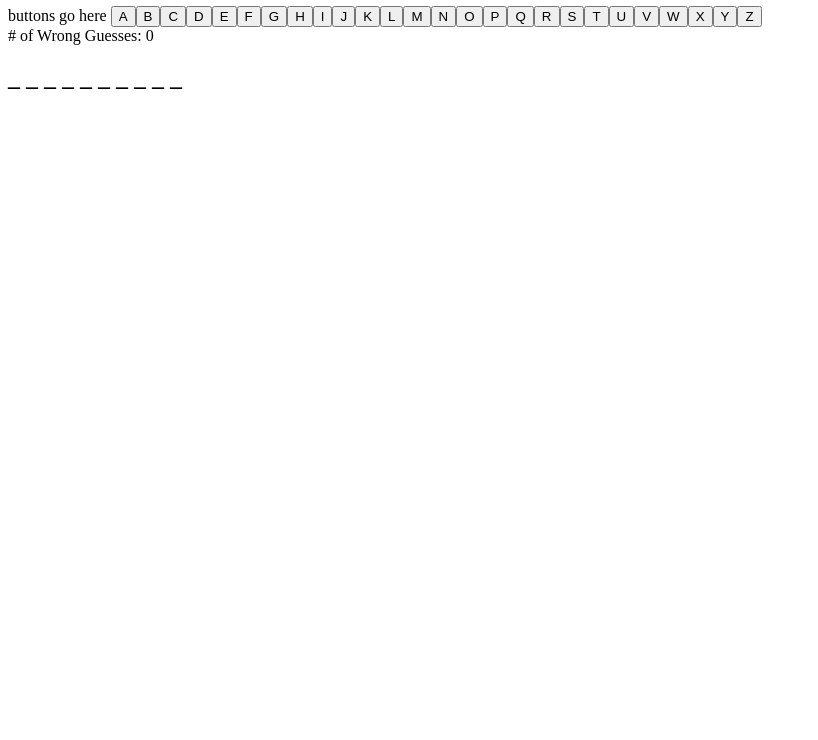
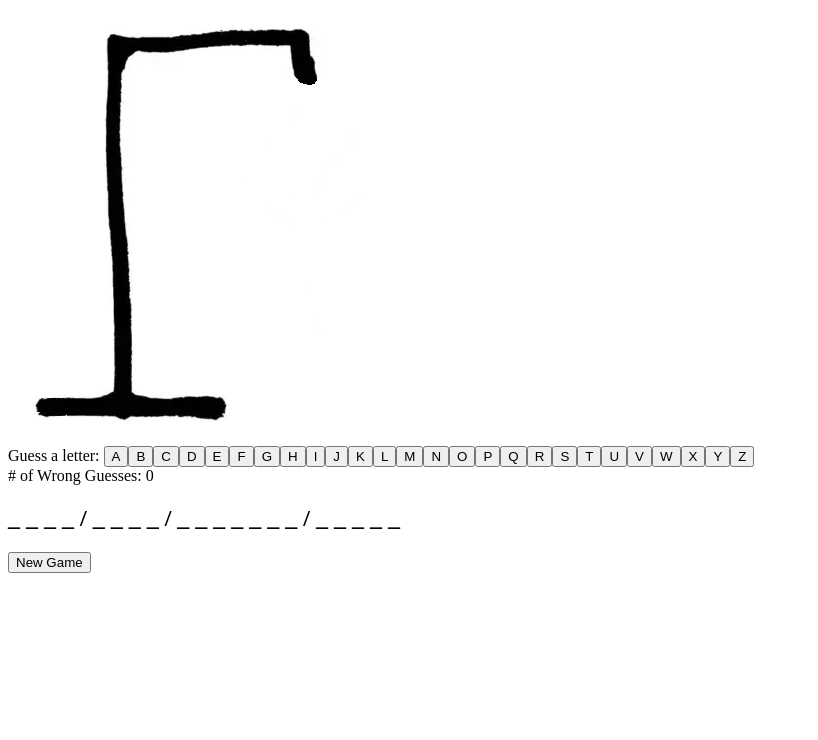
Before and after one commit to AdamChawansky/hangman-vanillajs, a plain HTML site: page index.html in a window 1280 px wide. Shown: the part 60-800 px from the top of the page, without its empty margins (0-818 px from the left). Drawn offline with Linux system fonts and the light colour scheme.

Commit message:
pictures & win condition

```diff
--- a/index.html
+++ b/index.html
@@ -6,10 +6,14 @@
 </head>
 <body>
   <h1>
-    hangman!
+    Let's play hangman!
   </h1>
+  <div>
+    <!-- set by js -->
+    <img id="picture" src="" alt="Hangman Picture">
+  </div>
   <div id="buttons">
-    buttons go here
+    Guess a letter:
   </div>
   <div>
     # of Wrong Guesses: <span id="count">
@@ -19,4 +23,10 @@
   <h2 id="solution">
     <!-- set by js -->
   </h2>
+  <h2 id="game_status">
+    <!-- set by js -->
+  </h2>
+  <div id="reset_word">
+    <!-- set by js -->
+  </div>
 </body>
--- a/main.js
+++ b/main.js
@@ -1,22 +1,57 @@
-console.log('hello world');
+const dictionary = ['WATERMELON', 'VIRTUAL REALITY', 'THE ART OF WAR', 'CORRELATION IS NOT CAUSATION', 'BEAUTY IS SKIN DEEP', 'BEND WITH YOUR KNEES', 'HOTEL CALIFORNIA', 'WASH YOUR HANDS', 'PARALLEL PARKING', 'VENUS FLY TRAP', 'GOD CREATED THE INTEGERS', 'ABRACADABRA', 'PETE THE CAT', 'WINTER IS COMING', 'KEEP YOUR FRIENDS CLOSE', 'AMERICA THE BEAUTIFUL']
+let wordToGuess = '';
+let guesses = [];
+const MAX_WRONG = 6;
+const statusElm = document.getElementById('game_status');
 
-const wordToGuess = 'WATERMELON';
-const guesses = []; // ['a', 'b']
+function startGame() {
+  wordToGuess = dictionary[Math.floor(dictionary.length * Math.random())];
+  guesses = []; // ['a', 'b']
+  const buttons = document.getElementsByClassName('letter_button');
+  Array.from(buttons).forEach(element => element.disabled = false);
+  statusElm.innerText = '';
+  updateHangman();
+}
 
 function updateHangman() {
+  // Count # of letters guessed that are not in wordToGuess
   const wrongGuess = guesses.filter(c => !wordToGuess.includes(c)).length;
   document.getElementById('count').innerText = wrongGuess;
 
-  // Construct a string of KNOWN letters
+  // Construct a string of KNOWN letters by splitting into an array and comparing each letter to guessed letters
   const currentState = wordToGuess
     .split('')
-    .map(c => guesses.includes(c) ? c : '_');
+    .map(c => (
+      (c === ' ' && '/') ||
+      (guesses.includes(c) && c) ||
+      '_'
+    ));
 	document.getElementById('solution').innerText = currentState.join(" ");
+
+  // Draw the picture
+  const imageURL = `h${wrongGuess}.png`;
+  const hangmanPicture = document.getElementById('picture');
+  hangmanPicture.src = imageURL;
+
+  // Check for WIN or LOSE
+  const guessedWord = wordToGuess.split('').filter(c => c === ' ' || guesses.includes(c));
+  const hasWon = wordToGuess === guessedWord.join('');   // If you guessed all the letters, display WIN
+  const hasLost = wrongGuess >= MAX_WRONG;  // If you reached MAX_WRONG, display LOSE
+  if (hasWon) {
+    statusElm.innerText = 'YOU WIN!'
+  } else if (hasLost) {
+    statusElm.innerText = 'YOU LOSE!'
+  }
+  if (hasWon || hasLost) {
+    const buttons = document.getElementsByClassName('letter_button');
+    Array.from(buttons).forEach(element => element.disabled = true);
+  }
 }
 
 function generateButton(char) {
   const newButton = document.createElement('button');
   newButton.innerText = char;
+  newButton.classList.add('letter_button');
   newButton.addEventListener('click', () => {
     guesses.push(char);
     updateHangman();
@@ -26,9 +61,20 @@ function generateButton(char) {
 }
 
 function setupPage() {
+  // Create buttons to guess letters
   const alphabet = 'ABCDEFGHIJKLMNOPQRSTUVWXYZ';
   alphabet.split('').forEach(char => generateButton(char));
-  updateHangman();
+
+  // Create button to start with a new word
+  const newButton = document.createElement('button');
+  newButton.innerText = 'New Game';
+  newButton.addEventListener('click', () => {
+    // location.reload(); // cheating way by reloading the webpage
+    startGame();
+  });
+  document.getElementById('reset_word').appendChild(newButton);
+
+  startGame();
 }
 
 setupPage();
@@ -36,5 +82,7 @@ setupPage();
 /* Homework:
   Add button that changes the word to guess
   Figure out the picture (use # wrong to decide what to draw, save JPGs)
-
+  Split into multiple JS files
+    - how to import multiple JS files
+    - variable access
 */
```
Also changed, not shown: h0.png (added), h1.png (added), h2.png (added), h3.png (added), h4.png (added), h5.png (added), h6.png (added).
